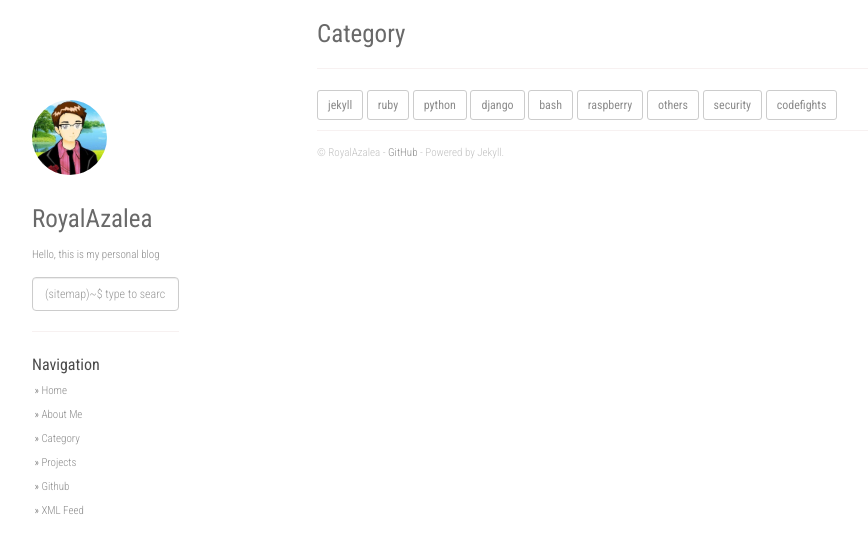
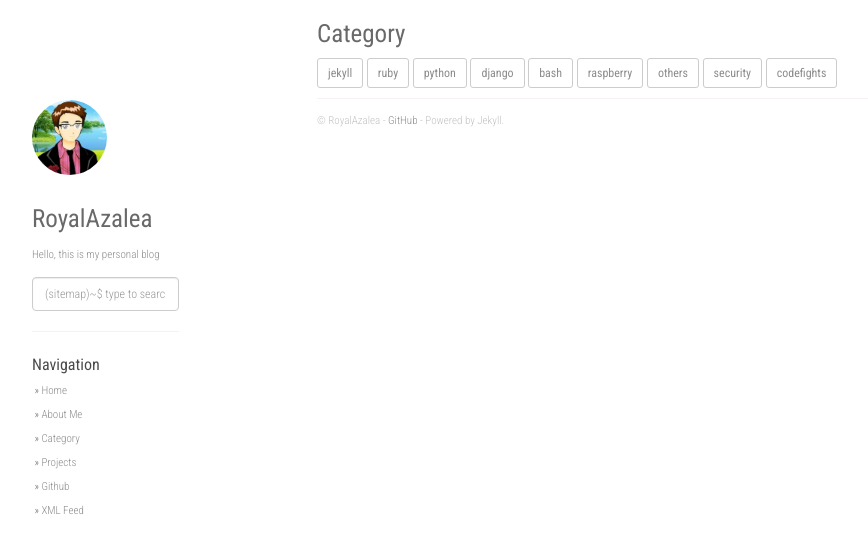
Before and after one commit to RoyalAzalea/RoyalAzalea.github.io, a Jekyll site: the page built from category.md, in a window 1280 px wide. Shown: the top 553 px of the page, without its empty margins (53-921 px from the left). Built offline with Jekyll 4.4.1, drawn with Linux system fonts in a browser that asks for light colours; nearby versions of some CDN libraries.

Commit message:
update_test

```diff
--- a/_layouts/category.html
+++ b/_layouts/category.html
@@ -2,11 +2,10 @@
 layout: default
 ---
 
-<article class="post">
+<div>
 
   <header class="post-header">
     <h1 class="post-title">{{ page.title }}</h1>
-    <hr />
   </header>
 
   <div id="post-content">
@@ -22,4 +21,4 @@ layout: default
       {% endfor %}
   </div>
 
-</article>
+</div>
```
